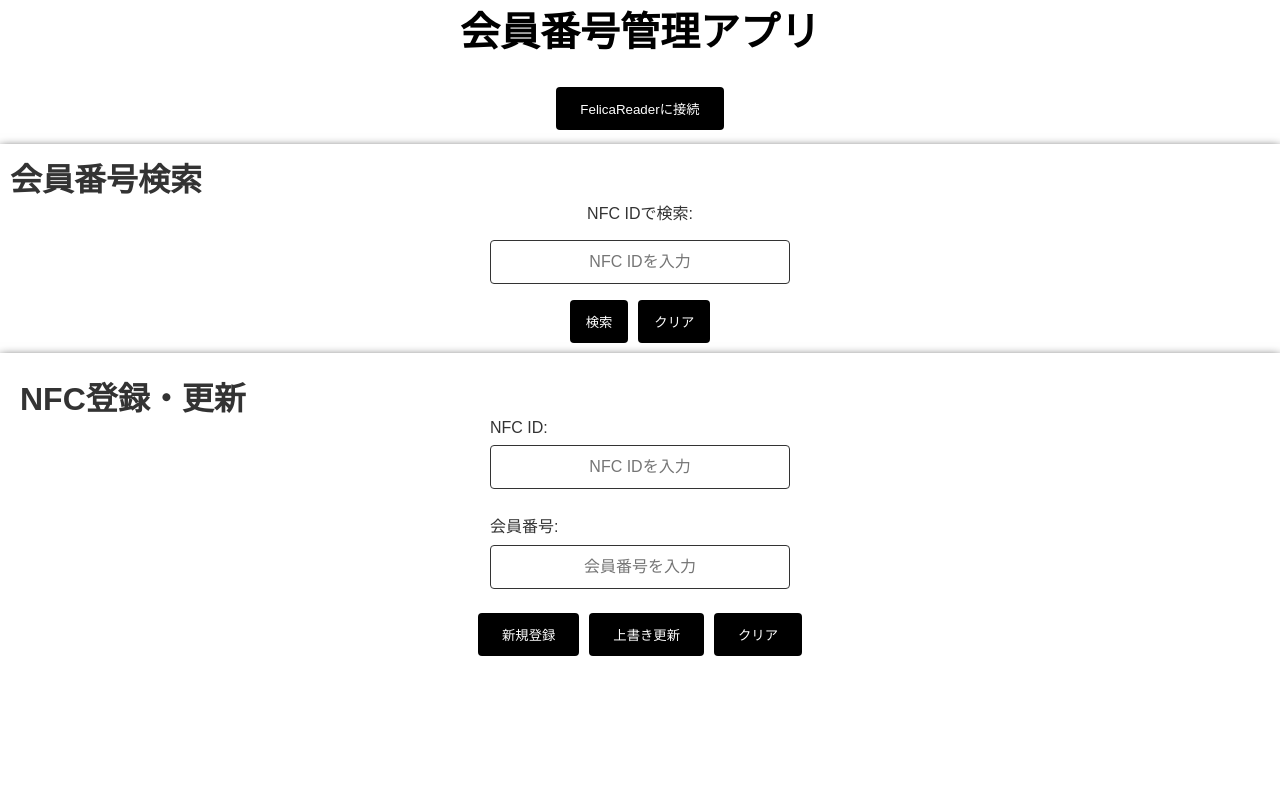
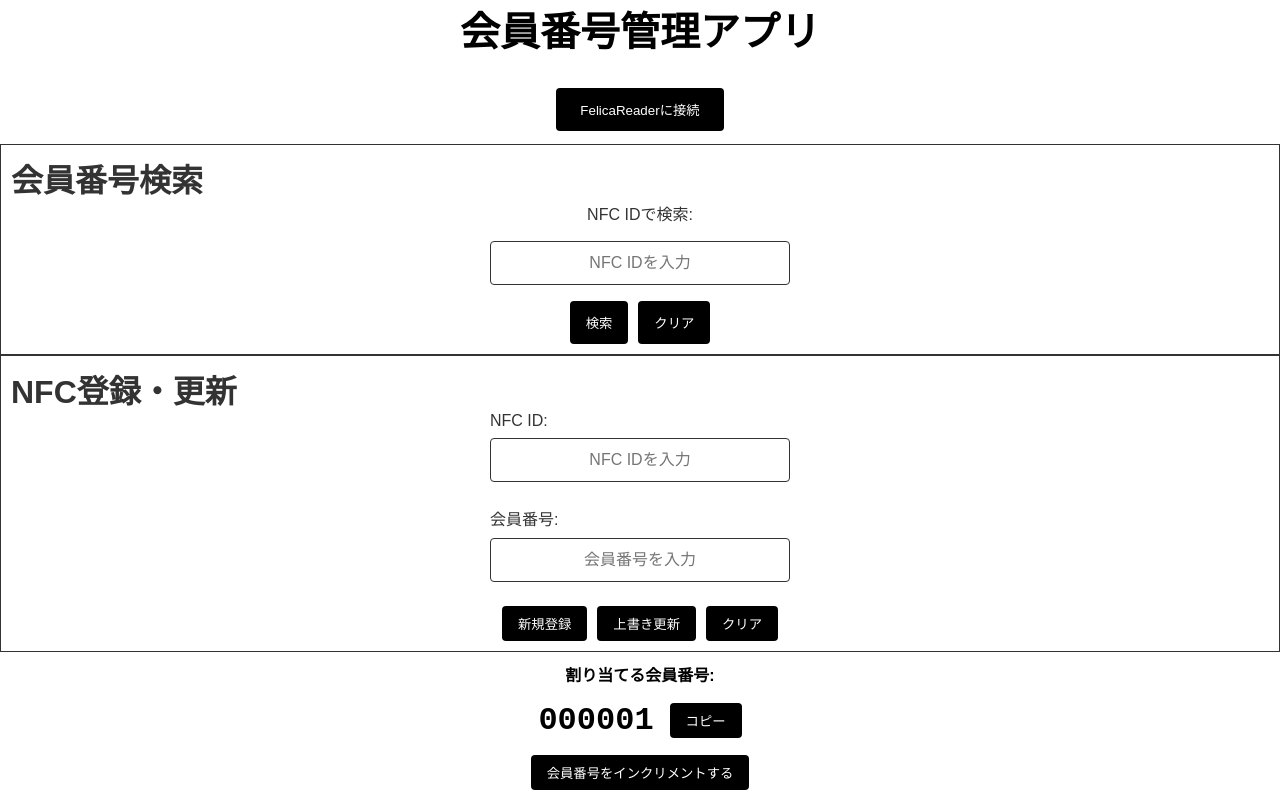
Before and after one commit to EngineerCafeJP/engineercafe_nfc, a React (Vite) app: page / in a window 1280 px wide. Built offline with nearby package versions, Linux system fonts and the light colour scheme; no server answers; the database is empty.

Commit message:
enable latestnumber

```diff
--- a/src/pages/Home.jsx
+++ b/src/pages/Home.jsx
@@ -43,7 +43,7 @@ export const Home = () => {
             <button type="button" className="felica-button" onClick={connectUSBDevice}>FelicaReaderに接続</button>
             <Search />
             <Register />
-            {/* <Latest /> */}
+            <Latest />
         </div>
     );
 };
--- a/src/pages/LatestNumber.jsx
+++ b/src/pages/LatestNumber.jsx
@@ -14,7 +14,7 @@ function GetLatestNumber() {
 
   const fetchNextNumber = async () => {
     try {
-      const q = query(collection(db, 'conters'), where(documentId(), '==', 'member_number'));
+      const q = query(collection(db, 'counters'), where(documentId(), '==', 'member_number'));
       const querySnapshot = await getDocs(q);
 
       if (!querySnapshot.empty) {
@@ -61,7 +61,7 @@ function GetLatestNumber() {
     setIsLoading(true);
 
     try {
-      const counterRef = doc(db, 'conters', 'member_number');
+      const counterRef = doc(db, 'counters', 'member_number');
 
       await runTransaction(db, async (transaction) => {
         const counterDoc = await transaction.get(counterRef);
--- a/src/styles/LatestNumber.css
+++ b/src/styles/LatestNumber.css
@@ -16,20 +16,17 @@ body {
   flex-direction: column;
   align-items: center;
   justify-content: center;
-  min-height: 100vh;
   background-color: #fff;
-  padding: 20px;
-  border-radius: 8px;
-  box-shadow: 0px 4px 10px rgba(0, 0, 0, 0.1);
+  padding: 10px;
 }
 
 .number-display {
-  margin-bottom: 2rem;
+  margin-bottom: 1rem;
   text-align: center;
 }
 
 .number-title {
-  font-size: 1.5rem;
+  font-size: 1rem;
   color: #000;
   margin-bottom: 1rem;
 }
@@ -42,14 +39,14 @@ body {
 }
 
 .number-value {
-  font-size: 2.5rem;
+  font-size: 2rem;
   font-weight: bold;
   color: #000;
   font-family: monospace;
 }
 
 .copy-button, .increment-button {
-  padding: 0.75rem 1.5rem;
+  padding: 0.5rem 1rem;
   background-color: #000;
   color: #fff;
   border: none;
--- a/src/styles/RegisterNFC.css
+++ b/src/styles/RegisterNFC.css
@@ -14,10 +14,9 @@ body {
   width: 100%;
   justify-content: center;
   align-items: center;
-  height: 100vh;
   background-color: #fff;
-  padding: 20px;
-  box-shadow: 0px 4px 10px rgba(0, 0, 0, 1);
+  padding: 10px;
+  border: 1px solid #333;
 }
 
 .register-form {
@@ -51,7 +50,7 @@ body {
 }
 
 .submit-button {
-  padding: 0.75rem 1.5rem;
+  padding: 0.5rem 1rem;
   background-color: #000;
   color: #fff;
   border: none;
--- a/src/styles/SearchMember.css
+++ b/src/styles/SearchMember.css
@@ -17,7 +17,7 @@ body {
   justify-content: center;
   background-color: #fff;
   padding: 10px;
-  box-shadow: 0px 4px 10px rgba(0, 0, 0, 1);
+  border: 1px solid #333;
 }
 
 .search-input-container {
```
